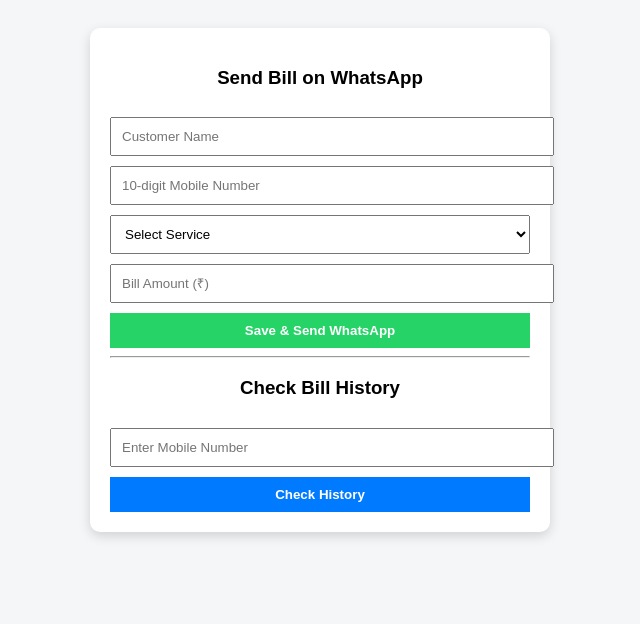
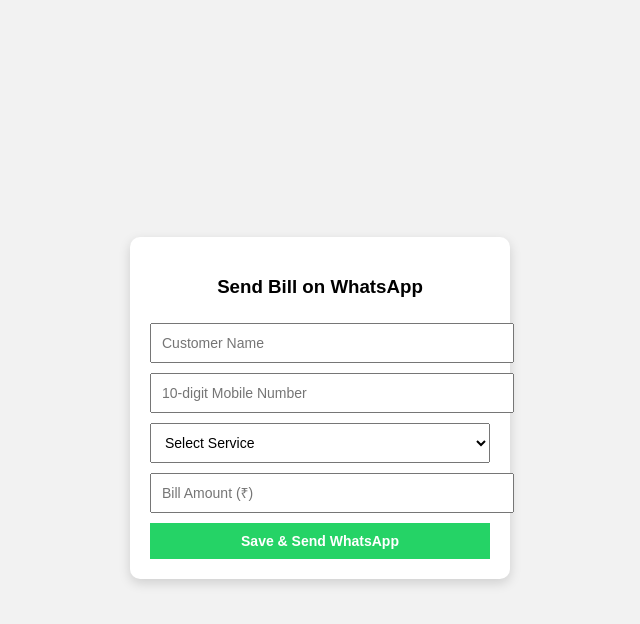
Before and after one commit to yrajasekhar8/Whatsapp, a website: page index.html in a window 1280 px wide. Shown: the whole page, without its empty margins (320-960 px from the left). Drawn offline with Linux system fonts and the light colour scheme.

Commit message:
Revert to last stable working version

```diff
--- a/index.html
+++ b/index.html
@@ -2,99 +2,75 @@
 <html lang="en">
 <head>
   <meta charset="UTF-8">
-<title>WhatsApp Billing</title>
-<meta name="viewport" content="width=device-width, initial-scale=1">
+  <title>WhatsApp Bill Sender</title>
+  <meta name="viewport" content="width=device-width, initial-scale=1.0">
 
   <style>
     body {
       font-family: Arial, sans-serif;
-  background: #f4f6f8;
+      background: #f2f2f2;
+      display: flex;
+      justify-content: center;
+      align-items: center;
+      height: 100vh;
+    }
+    .box {
+      background: #ffffff;
       padding: 20px;
-}
-.container {
-  max-width: 420px;
-  background: #fff;
-  padding: 20px;
-  margin: auto;
+      width: 340px;
       border-radius: 10px;
       box-shadow: 0 4px 12px rgba(0,0,0,0.15);
     }
     h3 {
       text-align: center;
+      margin-bottom: 15px;
     }
     input, select, button {
       width: 100%;
       padding: 10px;
       margin-top: 10px;
+      font-size: 14px;
     }
     button {
       background: #25D366;
       color: white;
       border: none;
+      cursor: pointer;
       font-weight: bold;
-  cursor: pointer;
-}
-button.secondary {
-  background: #007bff;
-}
-table {
-  width: 100%;
-  margin-top: 15px;
-  border-collapse: collapse;
-  font-size: 13px;
-}
-th, td {
-  border: 1px solid #ddd;
-  padding: 6px;
-  text-align: center;
-}
-th {
-  background: #f1f1f1;
     }
   </style>
 </head>
 
 <body>
 
-<div class="container">
-
+<div class="box">
   <h3>Send Bill on WhatsApp</h3>
 
-  <!-- NO form submit -->
-  <input id="name" placeholder="Customer Name">
-  <input id="phone" placeholder="10-digit Mobile Number">
+  <input type="text" id="name" placeholder="Customer Name">
+  <input type="number" id="phone" placeholder="10-digit Mobile Number">
 
   <select id="service">
     <option value="">Select Service</option>
-    <option>Grocery</option>
-    <option>Vegetables</option>
-    <option>Fruits</option>
-    <option>Dairy</option>
+    <option value="Grocery">Grocery</option>
+    <option value="Vegetables">Vegetables</option>
+    <option value="Fruits">Fruits</option>
+    <option value="Dairy">Dairy</option>
   </select>
 
-  <input id="amount" placeholder="Bill Amount (₹)">
+  <input type="number" id="amount" placeholder="Bill Amount (₹)">
 
-  <!-- IMPORTANT: type="button" -->
+  <!-- IMPORTANT -->
   <button type="button" onclick="sendBill()">Save & Send WhatsApp</button>
-
-  <hr>
-
-  <h3>Check Bill History</h3>
-  <input id="historyPhone" placeholder="Enter Mobile Number">
-  <button type="button" class="secondary" onclick="getHistory()">Check History</button>
-
-  <div id="history"></div>
-
 </div>
 
 <script>
 async function sendBill() {
 
   const data = {
-    name: name.value.trim(),
-    phone: phone.value.trim(),
-    service: service.value,
-    amount: amount.value.trim()
+    name: document.getElementById("name").value.trim(),
+    phone: document.getElementById("phone").value.trim(),
+    service: document.getElementById("service").value,
+    amount: document.getElementById("amount").value.trim()
   };
 
   if (!data.name || !data.phone || !data.service || !data.amount) {
@@ -103,61 +79,23 @@
   }
 
   try {
-    const res = await fetch("/.netlify/functions/saveBill", {
+    const response = await fetch("/.netlify/functions/saveBill", {
       method: "POST",
       headers: { "Content-Type": "application/json" },
       body: JSON.stringify(data)
     });
 
-    const result = await res.json();
+    const result = await response.json();
 
     if (result.whatsapp) {
       window.location.href = result.whatsapp;
     } else {
-      alert(result.error || "Something went wrong");
+      alert(result.error || "Failed to send message");
     }
 
-  } catch (e) {
+  } catch (err) {
     alert("Server error. Please try again.");
   }
-}
-
-async function getHistory() {
-  const phone = historyPhone.value.trim();
-  if (!phone) {
-    alert("Enter mobile number");
-    return;
-  }
-
-  const res = await fetch(`/.netlify/functions/getHistory?phone=${phone}`);
-  const data = await res.json();
-
-  if (!data.length) {
-    history.innerHTML = "<p>No records found</p>";
-    return;
-  }
-
-  let html = `
-    <table>
-      <tr>
-        <th>Date</th>
-        <th>Service</th>
-        <th>Amount</th>
-      </tr>
-  `;
-
-  data.forEach(b => {
-    html += `
-      <tr>
-        <td>${new Date(b.created_at).toLocaleDateString()}</td>
-        <td>${b.service}</td>
-        <td>₹${b.amount}</td>
-      </tr>
-    `;
-  });
-
-  html += "</table>";
-  history.innerHTML = html;
 }
 </script>
 
```
Lines whose indentation alone changed are shown as unchanged.
